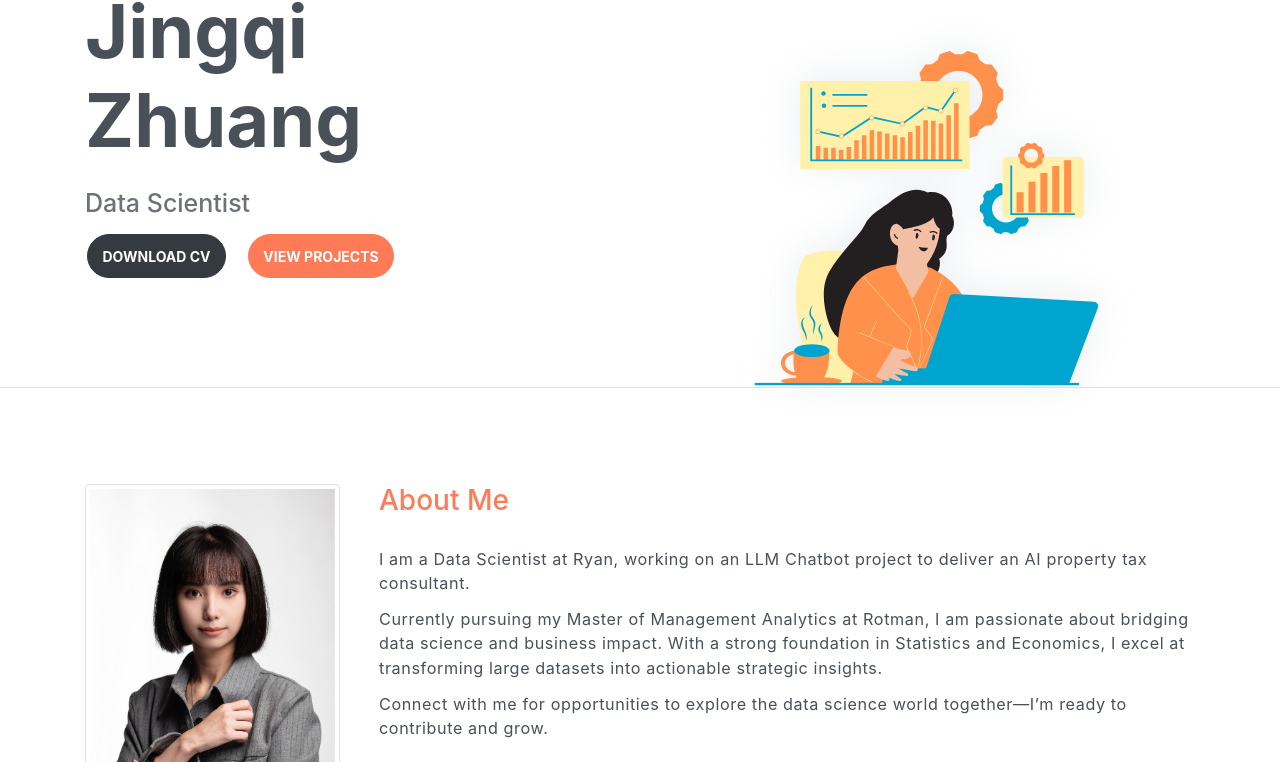
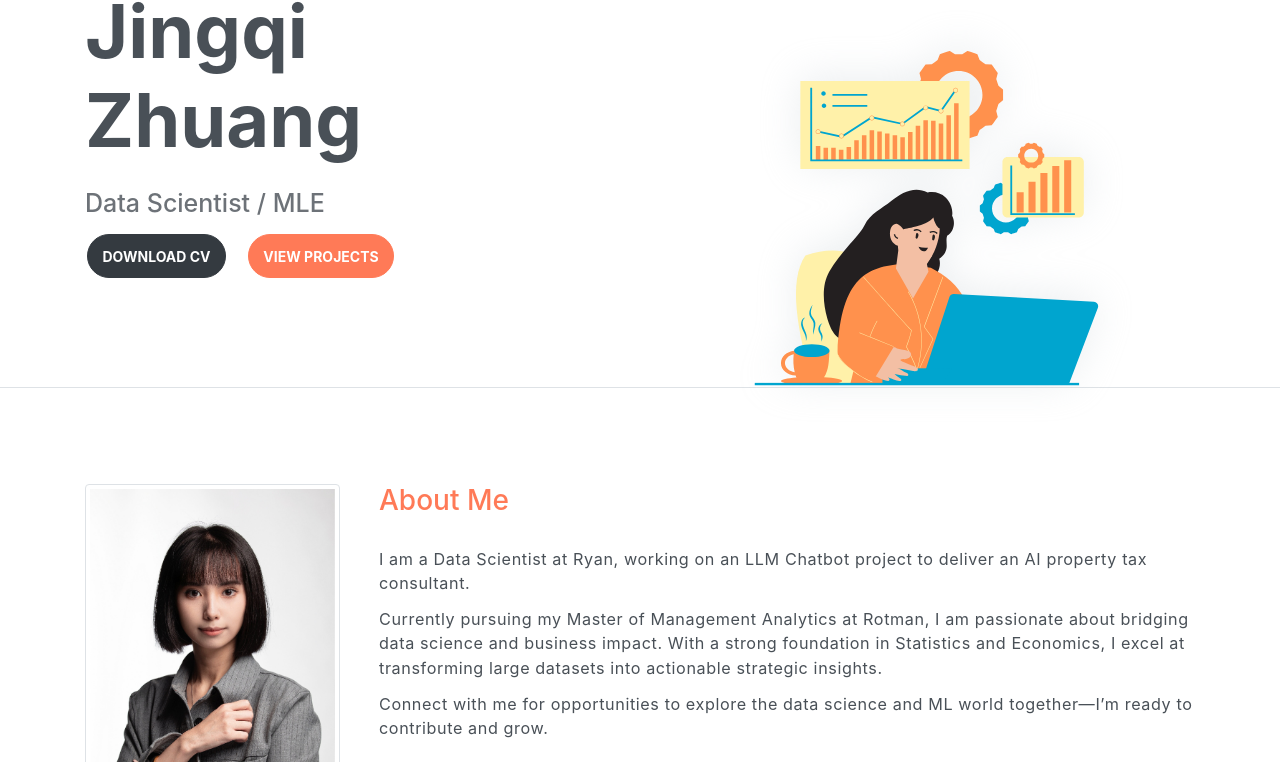
Before and after one commit to jingqi-zhuang/portfolio, a plain HTML site: page index.html in a window 1280 px wide. Shown: the part 252-1014 px from the top of the page. Drawn offline with Linux system fonts and the light colour scheme.

Commit message:
Add files via upload

```diff
--- a/index.html
+++ b/index.html
@@ -44,7 +44,7 @@
                 <h6 class="subtitle">hello,I'm</h6>
                 <h6 class="title">Jingqi Zhuang</h6>
                 <br>
-                <h6 class="subtitle">Data Scientist</h6>
+                <h6 class="subtitle">Data Scientist / MLE</h6>
 
 
                 <div class="buttons pt-3">
@@ -77,7 +77,7 @@
                     <p>Currently pursuing my Master of Management Analytics at Rotman, I am passionate about bridging data science and business impact. With a strong foundation in Statistics and Economics, I excel at transforming large datasets into actionable strategic insights.
                     </p>
                     <p>
-                        Connect with me for opportunities to explore the data science world together—I’m ready to contribute and grow.
+                        Connect with me for opportunities to explore the data science and ML world together—I’m ready to contribute and grow.
                     </p>
                     <div class="socials mt-4">
                         <a class="social-item" href="https://linkedin.com/in/jingqizhuang" target="_blank"><i class="ti-linkedin"></i>
```
